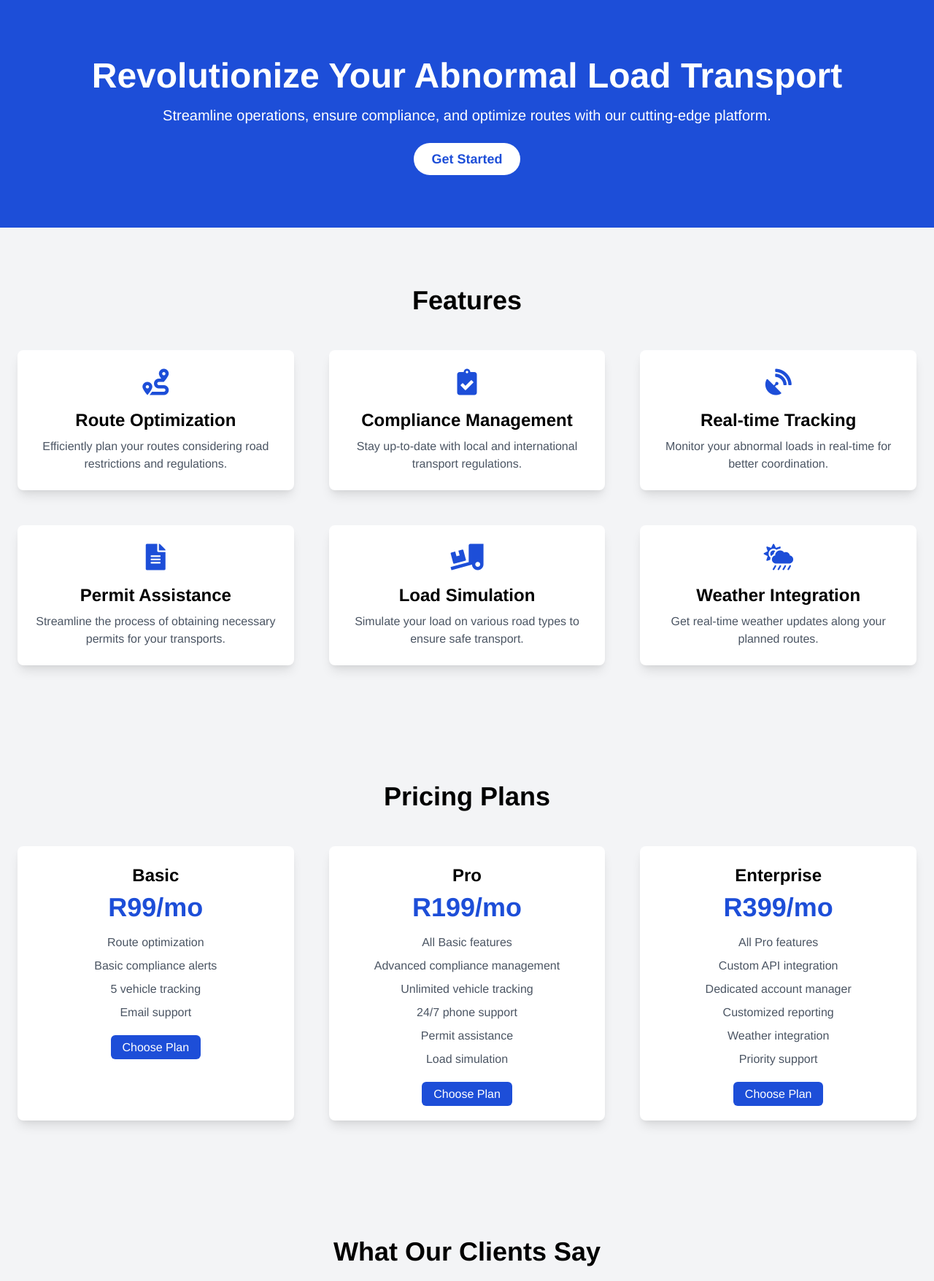
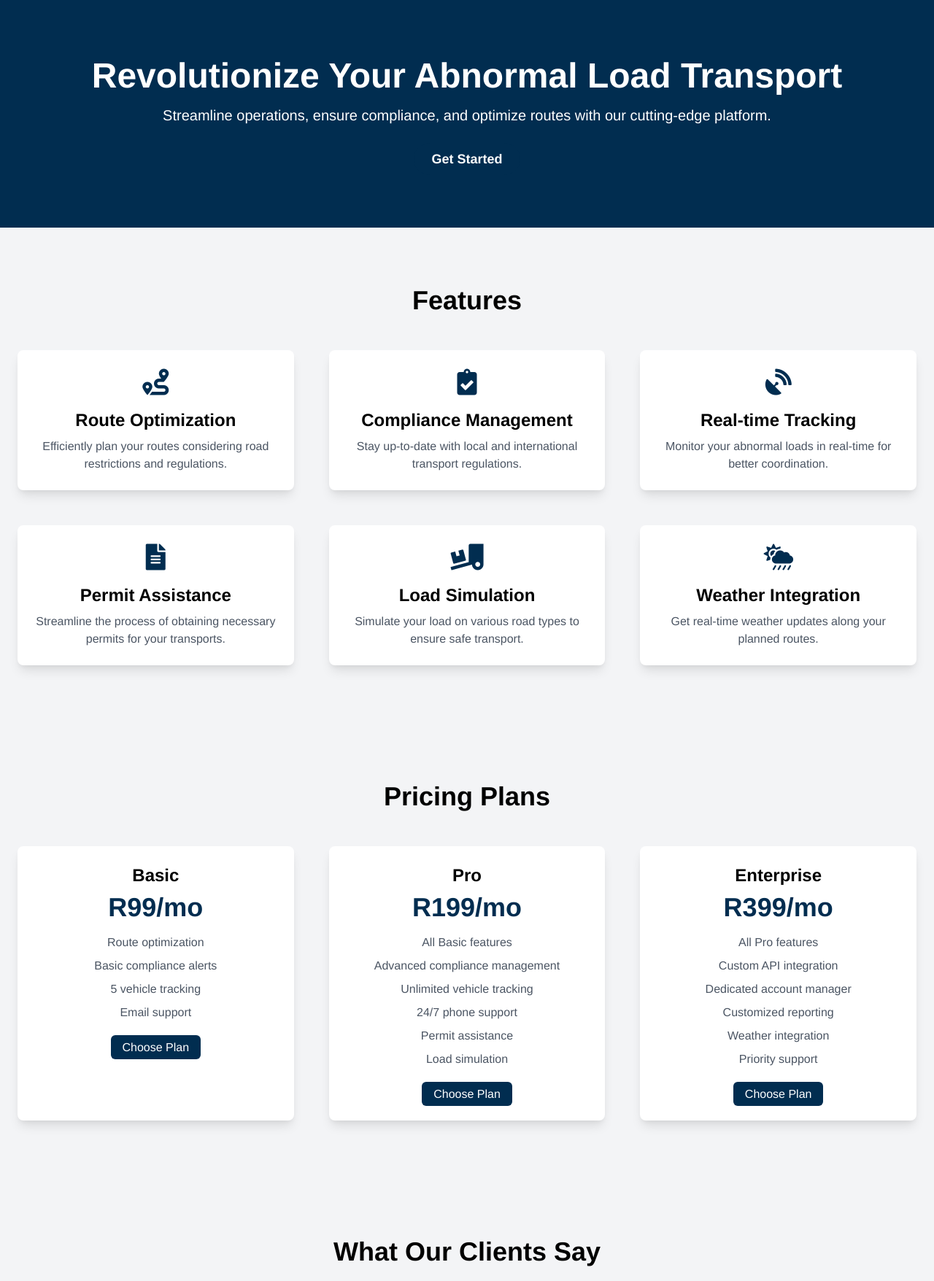
Before and after one commit to TSODev675/abnormal-load-fee-calculator-SAAS, a Django app: page / in a window 1280 px wide. Shown: the part 64-1820 px from the top of the page at 73% size. Run offline with Django 5.2, Linux system fonts and the light colour scheme.

Commit message:
Changed Colors to CSIR Brand

```diff
--- a/saas_project/static/css/styles.css
+++ b/saas_project/static/css/styles.css
@@ -3,11 +3,11 @@ body {
 }
 
 .bg-blue-600 {
-    background-color: #1D4ED8;
+    background-color: #012D50;
 }
 
 .text-blue-600 {
-    color: #1D4ED8;
+    color: #012D50;
 }
 
 .rounded-full {
--- a/saas_project/templates/dashboard/calculator.html
+++ b/saas_project/templates/dashboard/calculator.html
@@ -231,6 +231,4 @@
 
 
 {% endblock %}
-<!--
-
-<!-- <script src="//unpkg.com/alpinejs" defer></script> -->
+<!--<script src="//unpkg.com/alpinejs" defer></script> -->
--- a/saas_project/templates/landing/index.html
+++ b/saas_project/templates/landing/index.html
@@ -6,7 +6,8 @@
         <div class="container mx-auto px-6 text-center">
             <h1 class="text-5xl font-bold mb-4">Revolutionize Your Abnormal Load Transport</h1>
             <p class="text-xl mb-8">Streamline operations, ensure compliance, and optimize routes with our cutting-edge platform.</p>
-            <a href="#" class="bg-white text-blue-600 px-6 py-3 rounded-full font-semibold text-lg hover:bg-gray-100">Get Started</a>
+            <a href="#" class="bg-blue-600 text-white px-6 py-3 rounded-full font-semibold text-lg hover:bg-blue-700 hover:shadow-lg transition duration-300 ease-in-out transform hover:scale-105">Get Started</a>
+
         </div>
     </section>
 
```
